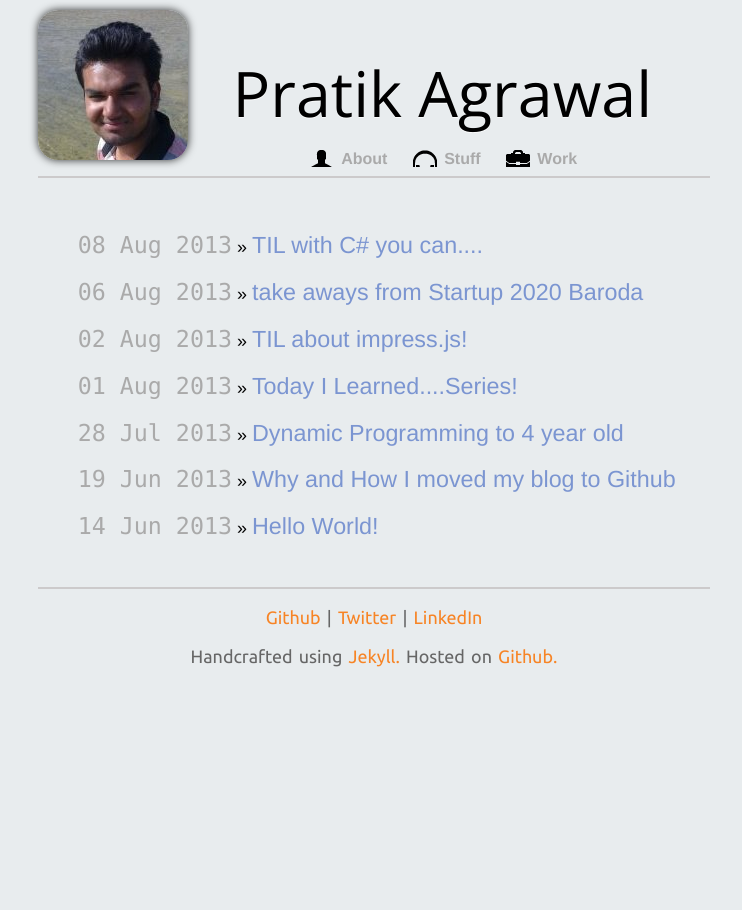
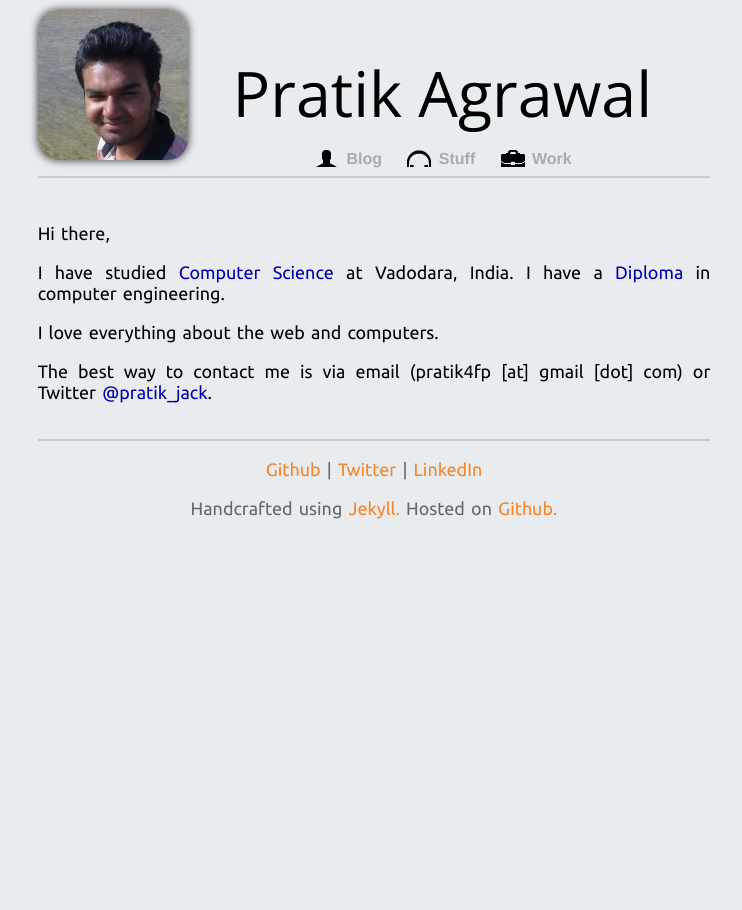
Before and after one commit to pratik98/pratik98.github.com, a Jekyll site: the page built from index.md, in a window 1280 px wide. Shown: the whole page, without its empty margins (266-1008 px from the left). Built offline with Jekyll 4.4.1, drawn with Linux system fonts in a browser that asks for light colours; nearby versions of some CDN libraries; some web fonts are replaced.

Commit message:
home page changed

```diff
--- a/_layouts/default.html
+++ b/_layouts/default.html
@@ -39,7 +39,7 @@
 
 
 			  <div class="nav">
-              <a class="extra" href="/about.html"><span class="icon-user">&nbsp;&nbsp;&nbsp;&nbsp;&nbsp;&nbsp;</span>About</a>
+              <a class="extra" href="/blog.html"><span class="icon-user">&nbsp;&nbsp;&nbsp;&nbsp;&nbsp;&nbsp;</span>Blog</a>
 			     <a class="extra" href="/stuff.html"><span class="icon-stuff">&nbsp;&nbsp;&nbsp;&nbsp;&nbsp;&nbsp;</span>Stuff</a>
 			     <a class="extra" href="/work.html"><span class="icon-work">&nbsp;&nbsp;&nbsp;&nbsp;&nbsp;&nbsp;</span>Work</a>
 			  </div>
--- /dev/null
+++ b/index.md
@@ -0,0 +1,13 @@
+---
+layout: default
+title:  "Pratik Agrawal"
+---
+
+Hi there,
+
+I have studied [Computer Science](http://www.msubaroda.ac.in) at Vadodara, India. I have a [Diploma](http://www.nirmauni.ac.in) in computer engineering.
+
+I love everything about the web and computers.
+
+The best way to contact me is via email (pratik4fp [at] gmail [dot] com) or
+Twitter [@pratik_jack](https://twitter.com/pratik_jack).
```
Also changed, not shown: about.md (deleted, +0 -11 lines), blog.html (renamed from index.html).
